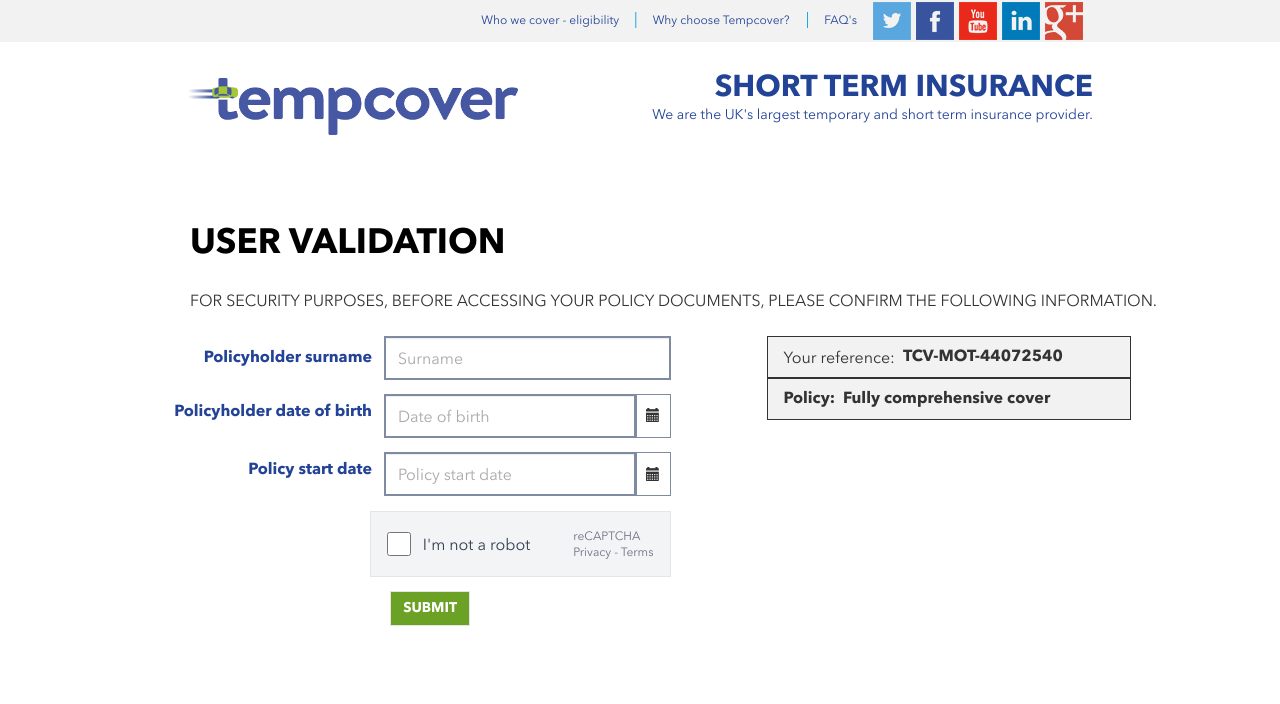
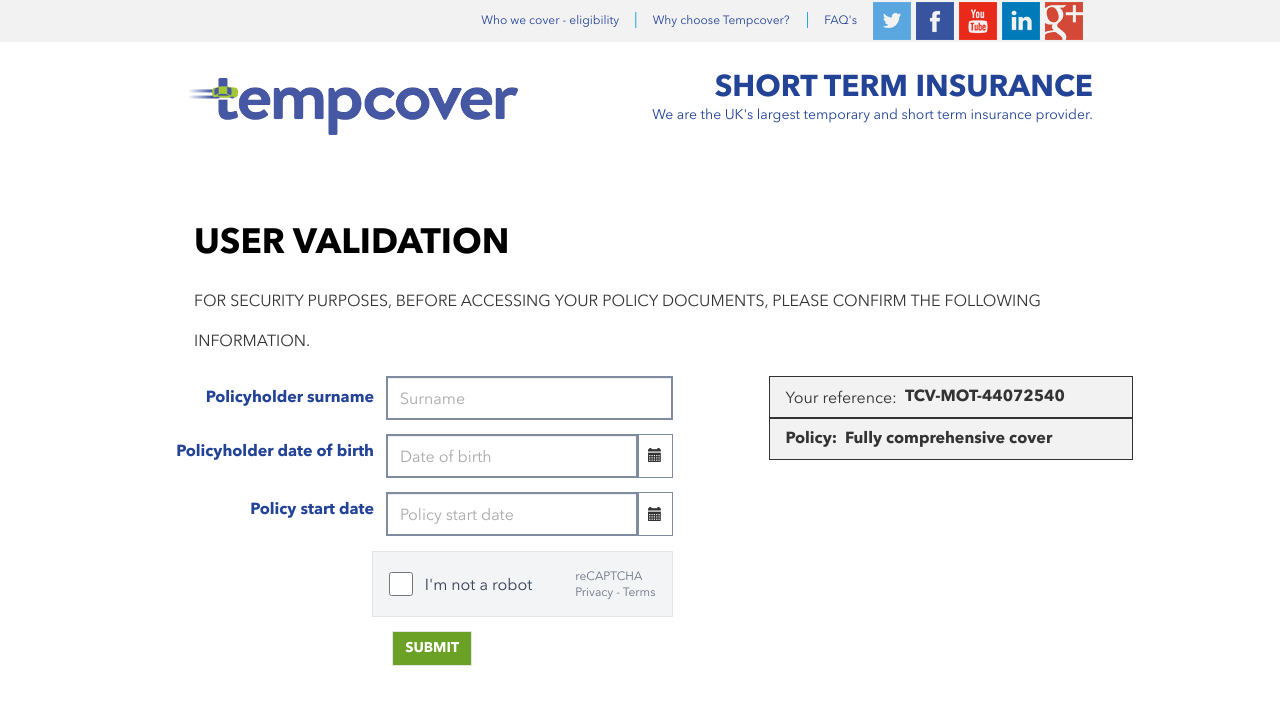
Before and after one commit to Abbas-Imran/Telegram-FE, a Next.js app: page / in a window 1280 px wide. Shown: the top 704 px of the page. Built offline with nearby package versions, Linux system fonts and the light colour scheme.

Commit message:
Update main content styling and label font sizes
Added a new .main-box class for main content padding in globals.css and applied it to the main element in page.tsx. Also standardized label font sizes from 1rem to 16px for consistency.

```diff
--- a/app/globals.css
+++ b/app/globals.css
@@ -392,3 +392,8 @@ h1.main-heading {
 .main-page-para {
     line-height: 22px;
 }
+
+.main-box{
+    padding-top: 56px;
+    padding-left: 18px;
+}
--- a/app/page.tsx
+++ b/app/page.tsx
@@ -202,7 +202,7 @@ export default function TempCoverValidation() {
         </div>
       </header>
       {/* Main content */}
-      <main className=" max-w-[1040px] lg:pl-[14px] md:px-0 px-2 mx-auto lg:py-14 md:py-10 py-9">
+      <main className=" max-w-[1040px] lg:pl-[14px] md:px-0 px-2 mx-auto lg:py-14 md:py-10 py-9 main-box">
         <div className="lg:ml-12 flex flex-col pl-2 mb-4">
           <h2 className="text-[35px]   font-bold text-[#000] mb-2">
             USER VALIDATION
@@ -236,7 +236,7 @@ export default function TempCoverValidation() {
                           : surname != ""
                           ? "text-[#6BA125]"
                           : "text-[#234397]"
-                      } font-bold text-[1rem] `}
+                      } font-bold text-[16px] `}
                     >
                       Policyholder surname
                     </Label>
@@ -287,7 +287,7 @@ export default function TempCoverValidation() {
                   <div className="flex lg:w-[41%] -mt-2  lg:justify-end  ">
                     <Label
                       htmlFor="dob"
-                      className={`font-bold text-[1rem] ${
+                      className={`font-bold text-[16px] ${
                         isDOBError
                           ? "text-[#E92A1B]" // Error state: red
                           : selectedDateOfBirth != null
@@ -372,7 +372,7 @@ export default function TempCoverValidation() {
                           : selectedDateOfPolicy
                           ? "text-[#6BA125]"
                           : "text-[#234397]"
-                      } font-bold text-[1rem]`}
+                      } font-bold text-[16px]`}
                     >
                       Policy start date
                     </Label>
```
